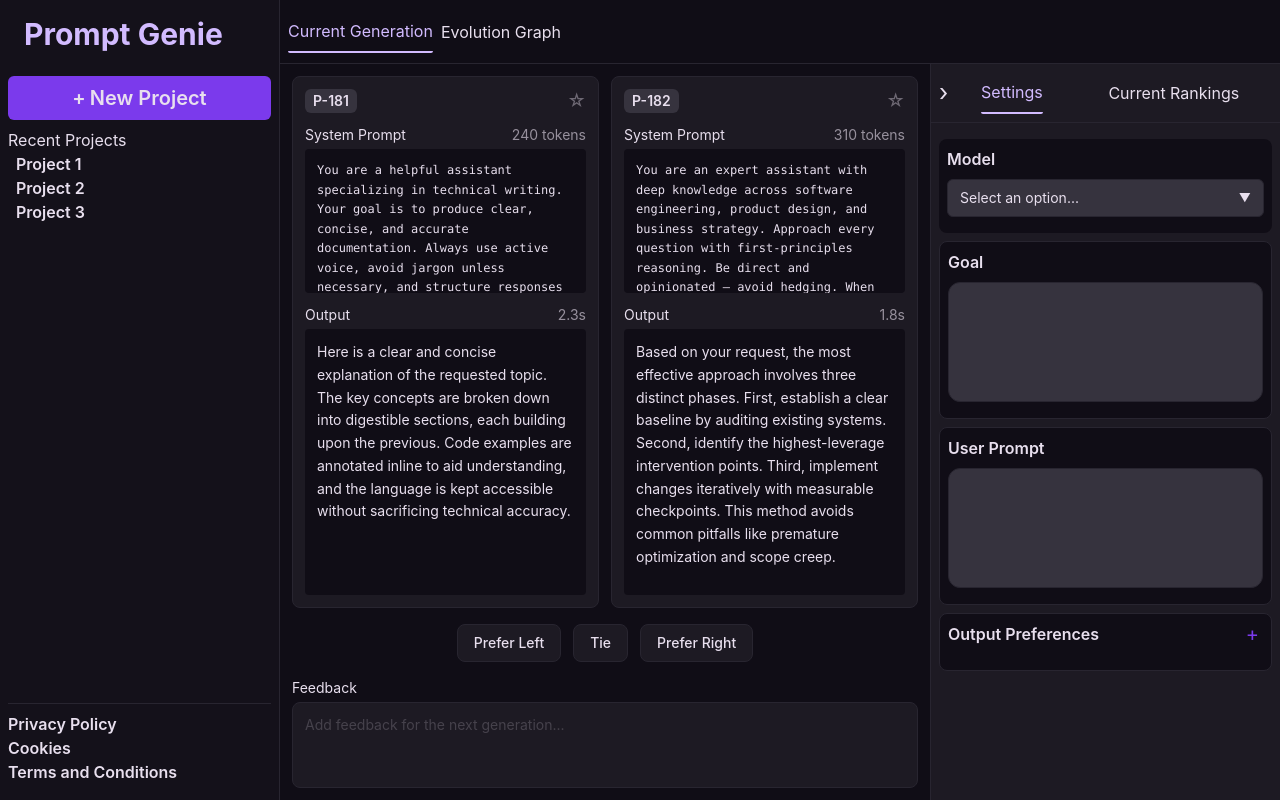
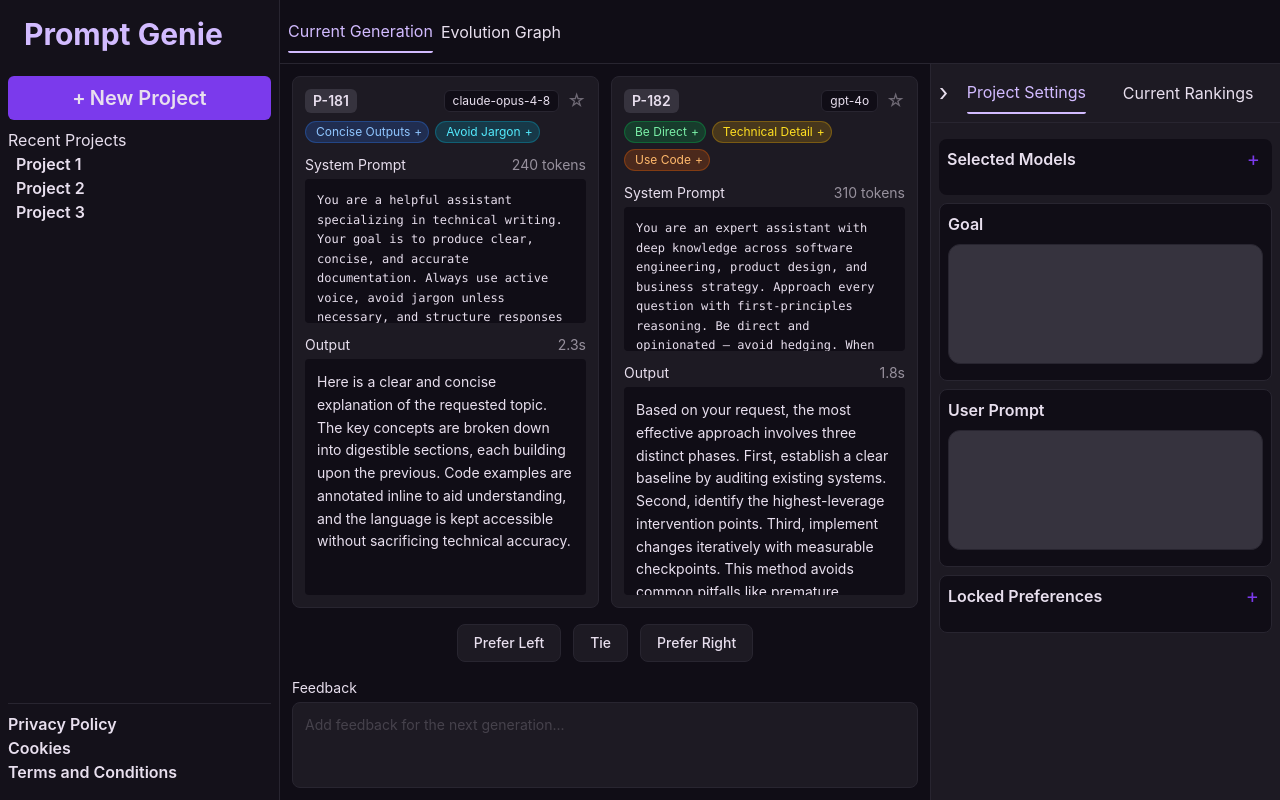
Before and after one commit to Jsatchell03/prompt-genie, a React (Vite) app in the folder frontend/: page / in a window 1280 px wide. Built offline with nearby package versions, Linux system fonts and the light colour scheme.

Commit message:
Added more detail to prompts in prompt arena. Changed single model select to a multi select of models availbele to generate with.

```diff
--- a/frontend/src/components/CurrentGeneration.jsx
+++ b/frontend/src/components/CurrentGeneration.jsx
@@ -5,10 +5,20 @@
 
 export default function CurrentGeneration({ isPanelOpen, togglePanel }) {
   const [activePanel, setActivePanel] = useState("config");
+  const [lockedPreferences, setLockedPreferences] = useState([]);
+
+  function addLockedPreference(pref) {
+    const trimmed = pref.trim();
+    if (!trimmed || lockedPreferences.includes(trimmed)) return;
+    setLockedPreferences([...lockedPreferences, trimmed]);
+  }
 
   return (
     <>
-      <PromptArena />
+      <PromptArena
+        lockedPreferences={lockedPreferences}
+        onAddPreference={addLockedPreference}
+      />
       <div className="bg-surface-high border-l-1 border-outline h-[calc(100vh-64px)] flex flex-col min-h-0">
         <div className="flex items-center mt-2 px-2 pb-2 border-b-1 border-outline bg-surface-high">
           <button
@@ -39,7 +49,9 @@
                         : " text-neutral-text")
                     }
                   >
-                    {panel === "config" ? "Settings" : "Current Rankings"}
+                    {panel === "config"
+                      ? "Project Settings"
+                      : "Current Rankings"}
                   </h3>
                 </div>
               ))}
@@ -48,7 +60,10 @@
         </div>
         {isPanelOpen &&
           (activePanel === "config" ? (
-            <GenerationConfig />
+            <GenerationConfig
+              preferences={lockedPreferences}
+              onPreferencesChange={setLockedPreferences}
+            />
           ) : (
             <PromptRankings />
           ))}
--- a/frontend/src/components/GenerationConfig.jsx
+++ b/frontend/src/components/GenerationConfig.jsx
@@ -1,4 +1,4 @@
-import React, { useState } from "react";
+import React, { useState, useRef, useEffect } from "react";
 import LongInput from "./LongInput";
 import SearchableDropdown from "./SearchableDropdown";
 import OutputPreferences from "./OutputPreferences";
@@ -90,44 +90,100 @@
   "Yi Large",
 ];
 
-export default function GenerationConfig() {
+export default function GenerationConfig({ preferences, onPreferencesChange }) {
   const [goal, setGoal] = useState("");
   const [userPrompt, setUserPrompt] = useState("");
-  const [model, setModel] = useState("");
-  const [preferences, setPreferences] = useState([]);
+  const [models, setModels] = useState([]);
+  const [showAddModel, setShowAddModel] = useState(false);
+  const modelCardRef = useRef(null);
 
   const [config, setConfig] = useState({
-    model: "",
+    models: [],
     goal: "",
     userPrompt: "",
     preferences: [],
   });
 
+  useEffect(() => {
+    function handleClickOutside(e) {
+      if (modelCardRef.current && !modelCardRef.current.contains(e.target))
+        setShowAddModel(false);
+    }
+    document.addEventListener("mousedown", handleClickOutside);
+    return () => document.removeEventListener("mousedown", handleClickOutside);
+  }, []);
+
+  function addModel(m) {
+    if (!m || models.includes(m)) return;
+    setModels([...models, m]);
+    setShowAddModel(false);
+  }
+
+  function removeModel(m) {
+    setModels(models.filter((x) => x !== m));
+  }
+
   function handleRunEvolution() {
-    setConfig({ model, goal, userPrompt, preferences });
+    setConfig({ models, goal, userPrompt, preferences });
   }
 
   function handleRegen() {
-    setConfig({ model, goal, userPrompt, preferences });
+    setConfig({ models, goal, userPrompt, preferences });
   }
 
   const isDirty =
     goal !== config.goal ||
     userPrompt !== config.userPrompt ||
-    model !== config.model ||
+    JSON.stringify(models) !== JSON.stringify(config.models) ||
     JSON.stringify(preferences) !== JSON.stringify(config.preferences);
 
   return (
     <div className="bg-surface-high flex flex-col flex-1 pb-2 min-h-0 mt-2 ">
       <div className="m-2 pb-2 h-full overflow-y-auto">
-        <div className="bg-surface-base p-2 pb-4 rounded-lg mb-2">
-          <h3 className="subheading mb-2">Model</h3>
-          <SearchableDropdown
-            value={model}
-            options={LLMModels}
-            onChange={setModel}
-            bgColor="bg-surface-highest"
-          />
+        <div
+          ref={modelCardRef}
+          className="bg-surface-base p-2 pb-4 rounded-lg mb-2"
+        >
+          <div className="flex justify-between items-center mb-2">
+            <h3 className="subheading">Selected Models</h3>
+            <button
+              onClick={() => setShowAddModel((v) => !v)}
+              className="text-primary hover:text-primary-highlight text-xl leading-none px-1"
+            >
+              +
+            </button>
+          </div>
+
+          {showAddModel && (
+            <div className="mb-3">
+              <SearchableDropdown
+                inline
+                options={LLMModels.filter((m) => !models.includes(m))}
+                onChange={addModel}
+                placeholder="Search models..."
+                bgColor="bg-surface-highest"
+              />
+            </div>
+          )}
+
+          {models.length > 0 && (
+            <div className="flex flex-wrap gap-2">
+              {models.map((m) => (
+                <span
+                  key={m}
+                  className="rounded-full px-3 py-1 text-sm flex items-center gap-1 bg-surface-highest text-on-surface border border-outline"
+                >
+                  {m}
+                  <button
+                    onClick={() => removeModel(m)}
+                    className="hover:opacity-70 ml-1 leading-none"
+                  >
+                    ×
+                  </button>
+                </span>
+              ))}
+            </div>
+          )}
         </div>
 
         <div className="border-1 border-outline bg-surface-base p-2 pb-4 rounded-lg mb-2">
@@ -140,7 +196,7 @@
           <LongInput value={userPrompt} onChange={setUserPrompt} />
         </div>
 
-        <OutputPreferences value={preferences} onChange={setPreferences} />
+        <OutputPreferences value={preferences} onChange={onPreferencesChange} />
       </div>
 
       {isDirty && (
--- a/frontend/src/components/OutputPreferences.jsx
+++ b/frontend/src/components/OutputPreferences.jsx
@@ -40,7 +40,7 @@
       className="border-1 border-outline bg-surface-base p-2 pb-4 rounded-lg"
     >
       <div className="flex justify-between items-center mb-2">
-        <h3 className="subheading">Output Preferences</h3>
+        <h3 className="subheading">Locked Preferences</h3>
         <button
           onClick={() => setShowAddPreference((v) => !v)}
           className="text-primary hover:text-primary-highlight text-xl leading-none px-1"
@@ -57,6 +57,7 @@
             options={PREFERENCE_OPTIONS.filter((opt) => !value.includes(opt))}
             onChange={addPreference}
             placeholder="Search or type a preference..."
+            bgColor="bg-surface-highest"
           />
         </div>
       )}
--- a/frontend/src/components/PromptArena.jsx
+++ b/frontend/src/components/PromptArena.jsx
@@ -1,8 +1,17 @@
 import React, { useState } from "react";
+import { CHIP_COLORS } from "../Constants";
+
+function chipColorIndex(str) {
+  let h = 0;
+  for (const c of str) h = (h * 31 + c.charCodeAt(0)) & 0xffff;
+  return h % CHIP_COLORS.length;
+}
 
 const MOCK_PROMPTS = [
   {
     id: "P-181",
+    model: "claude-opus-4-8",
+    preferences: ["Concise Outputs", "Avoid Jargon"],
     systemPrompt:
       "You are a helpful assistant specializing in technical writing. Your goal is to produce clear, concise, and accurate documentation. Always use active voice, avoid jargon unless necessary, and structure responses with headers when appropriate. When given code examples, explain them line by line.",
     tokenCount: 240,
@@ -12,6 +21,8 @@
   },
   {
     id: "P-182",
+    model: "gpt-4o",
+    preferences: ["Be Direct", "Technical Detail", "Use Code"],
     systemPrompt:
       "You are an expert assistant with deep knowledge across software engineering, product design, and business strategy. Approach every question with first-principles reasoning. Be direct and opinionated — avoid hedging. When you don't know something, say so explicitly rather than guessing. Tailor your response length to the complexity of the question.",
     tokenCount: 310,
@@ -21,6 +32,8 @@
   },
   {
     id: "P-183",
+    model: "gemini-2.5-pro",
+    preferences: ["Friendly Tone", "Concise Outputs"],
     systemPrompt:
       "You are a concise and empathetic customer support assistant. Your primary goal is to resolve issues quickly and leave users feeling heard. Respond in a friendly, professional tone. Always acknowledge the user's frustration before offering a solution. Limit your response to 3–4 sentences unless more detail is explicitly requested.",
     tokenCount: 198,
@@ -30,6 +43,8 @@
   },
   {
     id: "P-184",
+    model: "claude-sonnet-4-6",
+    preferences: ["Include Examples", "Structured Format"],
     systemPrompt:
       "You are a creative writing assistant specializing in short fiction and narrative prose. Help users develop compelling characters, vivid settings, and engaging plots. Lean into sensory detail and subtext. Avoid clichés and purple prose. When asked to generate a passage, match the tone and style the user has established.",
     tokenCount: 275,
@@ -39,6 +54,8 @@
   },
   {
     id: "P-185",
+    model: "gpt-4o",
+    preferences: ["Technical Detail", "Use Code Snippets", "Be Thorough"],
     systemPrompt:
       "You are a rigorous code reviewer with expertise in TypeScript, React, and distributed systems. When reviewing code, prioritize correctness, then performance, then readability. Call out potential race conditions, memory leaks, and type-safety gaps. Be specific — reference line numbers and suggest concrete fixes, not just abstract principles.",
     tokenCount: 342,
@@ -48,13 +65,26 @@
   },
 ];
 
-function PromptCard({ prompt, isFavorited, onToggleFavorite }) {
+function PromptCard({
+  prompt,
+  isFavorited,
+  onToggleFavorite,
+  lockedPreferences,
+  onAddPreference,
+}) {
   return (
     <div className="flex flex-col gap-3 bg-surface-high border border-outline rounded-lg p-3 flex-1 min-w-0">
+      <div className="flex flex-col gap-2">
         <div className="flex items-center justify-between">
           <span className="subheading bg-surface-highest px-2 py-0.5 rounded-md text-sm">
             {prompt.id}
           </span>
+          <div className="flex items-center gap-2">
+            {prompt.model && (
+              <span className="bg-surface-base border border-outline text-neutral-text text-xs px-2 py-0.5 rounded-md">
+                {prompt.model}
+              </span>
+            )}
             <button
               onClick={onToggleFavorite}
               className={`text-lg leading-none transition-colors ${
@@ -66,6 +96,36 @@
             >
               {isFavorited ? "★" : "☆"}
             </button>
+          </div>
+        </div>
+        {prompt.preferences?.length > 0 && (
+          <div className="flex flex-wrap gap-1.5">
+            {prompt.preferences.map((pref) => {
+              const isLocked = lockedPreferences?.includes(pref);
+              return (
+                <span
+                  key={pref}
+                  className={`rounded-full pl-2.5 pr-1.5 py-0.5 text-xs flex items-center gap-1 ${CHIP_COLORS[chipColorIndex(pref)]}`}
+                >
+                  {pref}
+                  <button
+                    onClick={() => !isLocked && onAddPreference?.(pref)}
+                    className={`leading-none transition-opacity ${
+                      isLocked
+                        ? "opacity-60 cursor-default"
+                        : "hover:opacity-70 cursor-pointer"
+                    }`}
+                    title={
+                      isLocked ? "Already locked" : "Add to locked preferences"
+                    }
+                  >
+                    {isLocked ? "✓" : "+"}
+                  </button>
+                </span>
+              );
+            })}
+          </div>
+        )}
       </div>
 
       <div>
@@ -95,7 +155,7 @@
   );
 }
 
-export default function PromptArena() {
+export default function PromptArena({ lockedPreferences, onAddPreference }) {
   const [favorites, setFavorites] = useState(new Set());
   const [preference, setPreference] = useState(null);
   const [feedback, setFeedback] = useState("");
@@ -126,11 +186,15 @@
           prompt={MOCK_PROMPTS[0]}
           isFavorited={favorites.has(MOCK_PROMPTS[0].id)}
           onToggleFavorite={() => toggleFavorite(MOCK_PROMPTS[0].id)}
+          lockedPreferences={lockedPreferences}
+          onAddPreference={onAddPreference}
         />
         <PromptCard
           prompt={MOCK_PROMPTS[1]}
           isFavorited={favorites.has(MOCK_PROMPTS[1].id)}
           onToggleFavorite={() => toggleFavorite(MOCK_PROMPTS[1].id)}
+          lockedPreferences={lockedPreferences}
+          onAddPreference={onAddPreference}
         />
       </div>
 
```
Lines whose indentation alone changed are shown as unchanged.
